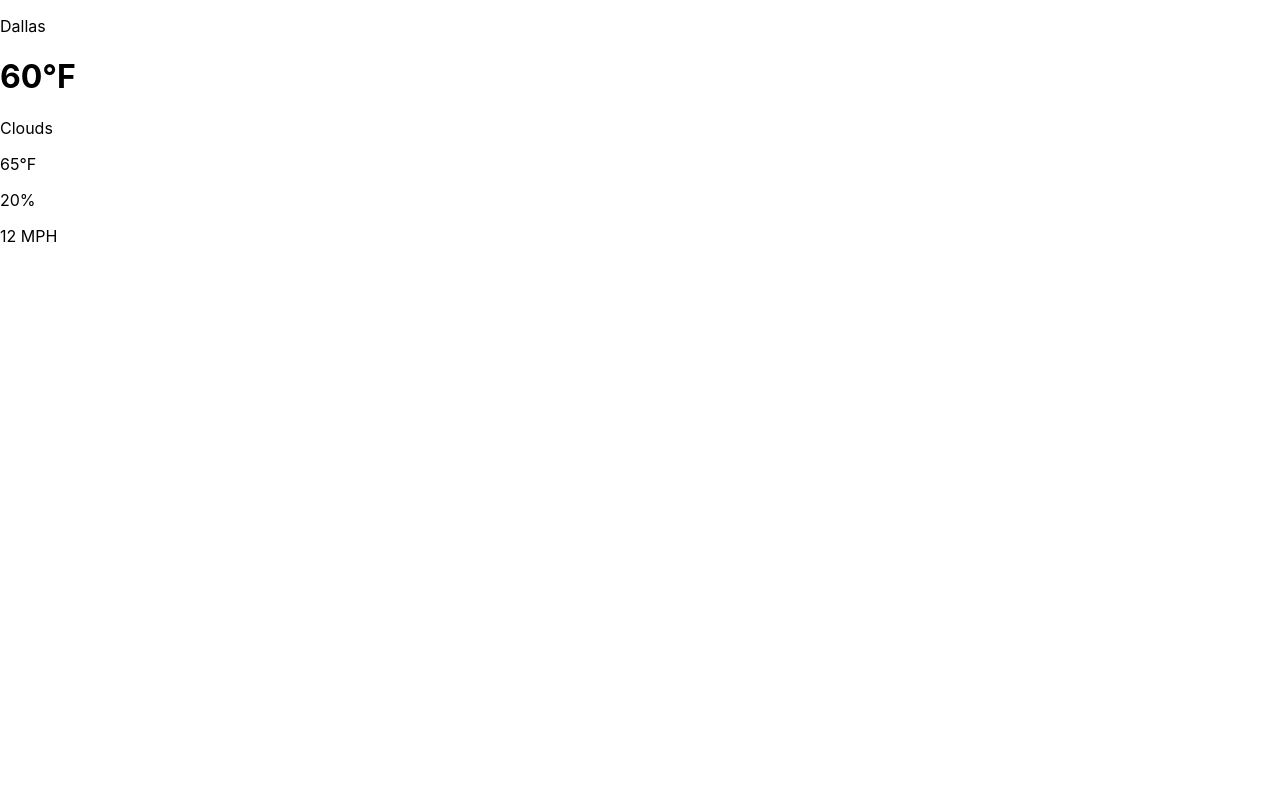
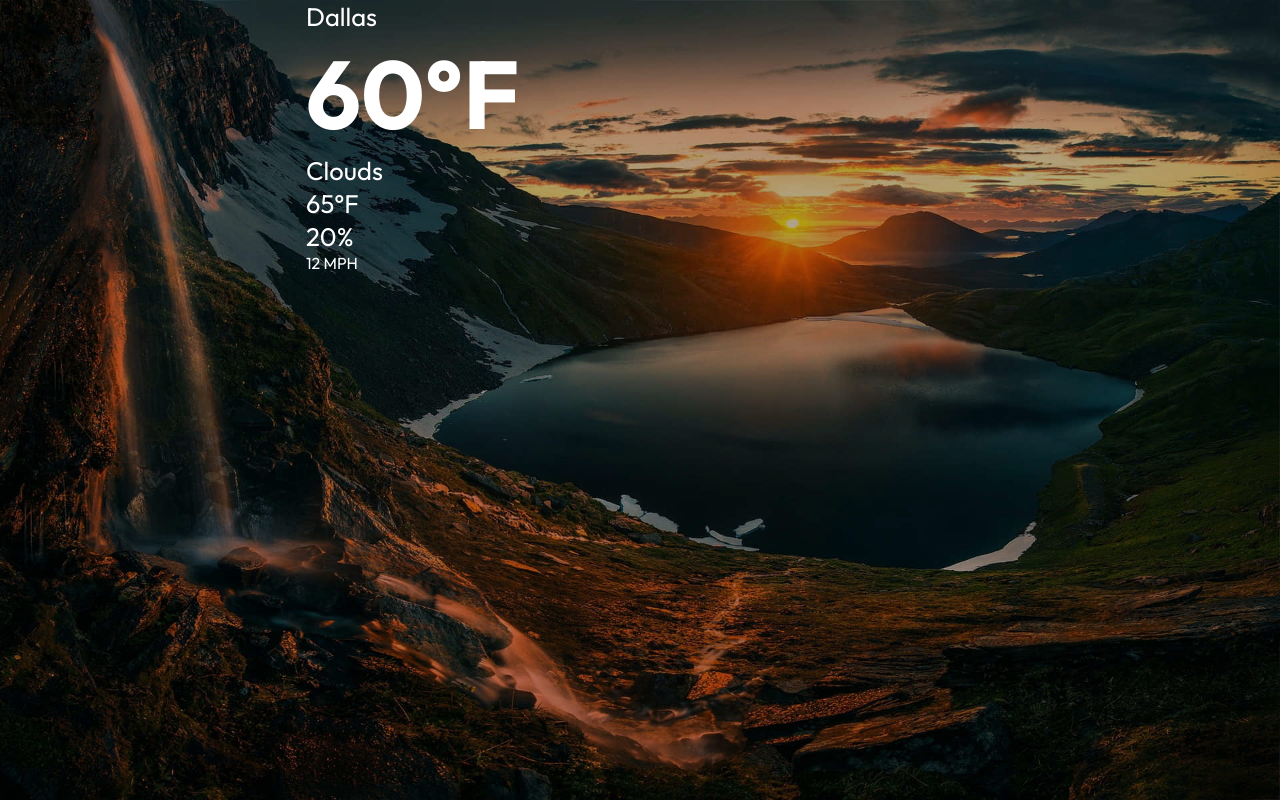
Before and after one commit to Aarushi4Agarwal/Weather-App, a React (Create React App) app in the folder weather-app-react/: page / in a window 1280 px wide. Built offline with nearby package versions, Linux system fonts and the light colour scheme.

Commit message:
basic styling+bg added

```diff
--- a/weather-app-react/src/index.css
+++ b/weather-app-react/src/index.css
@@ -1,13 +1,50 @@
+@import url('https://fonts.googleapis.com/css2?family=Lato:ital,wght@0,100;0,300;0,400;0,700;0,900;1,100;1,300;1,400;1,700;1,900&family=Outfit:wght@100..900&display=swap');
+
+* {
+  box-sizing: border-box;
+  margin: 0;
+  padding: 0;
+}
+
 body {
   margin: 0;
-  font-family: -apple-system, BlinkMacSystemFont, 'Segoe UI', 'Roboto', 'Oxygen',
-    'Ubuntu', 'Cantarell', 'Fira Sans', 'Droid Sans', 'Helvetica Neue',
-    sans-serif;
+  font-family: 'Outfit', 'Segoe UI', 'Roboto', 'Oxygen', 'Ubuntu', 'Cantarell',
+    'Fira Sans', 'Droid Sans', 'Helvetica Neue', sans-serif;
   -webkit-font-smoothing: antialiased;
   -moz-osx-font-smoothing: grayscale;
 }
 
-code {
-  font-family: source-code-pro, Menlo, Monaco, Consolas, 'Courier New',
-    monospace;
+p {
+  font-size: 1.6rem;
 }
+
+h1 {
+  font-size: 6rem;
+}
+
+.app {
+  width: 100%;
+  height: 100vh;
+  position: relative;
+  background-color: rgba(0, 0, 0, 0.3);
+  color: white;
+}
+
+.app::before {
+  content: '';
+  background: url('./assets/sunset.jpg') no-repeat center center/cover;
+  position: absolute;
+  width: 100%;
+  height: 100%;
+  top: 0;
+  left: 0;
+  z-index: -1;
+}
+
+.container{
+  max-width: 700px;
+  height: 700px;
+  margin:auto;
+  padding: 0 1rem;
+  position: relative;
+}
```
Also changed, not shown: weather-app-react/src/assets/sunset.jpg (added).
